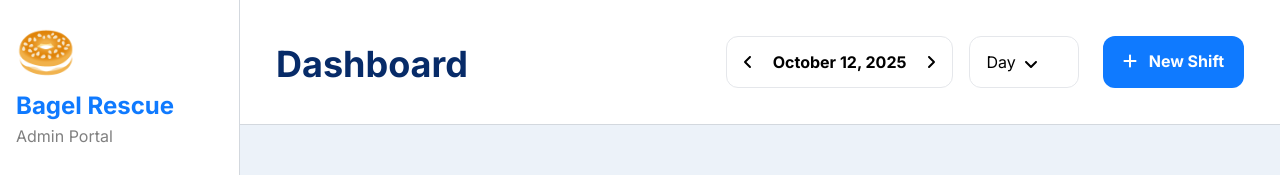
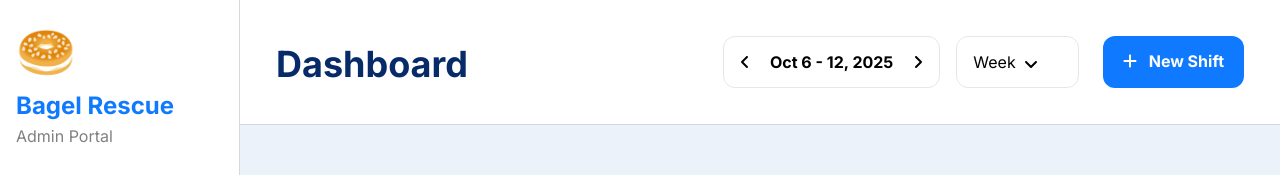
Before and after one commit to GTBitsOfGood/bagel-rescue, a Next.js app: page /AdminNavView/WeeklyShiftDashboard in a window 1280 px wide. Shown: the top 175 px of the page. Built offline with nearby package versions, Linux system fonts and the light colour scheme; no server answers; the database is empty.

Commit message:
update WeeklyShiftDashboard to use new component and update AddDays function to work with weeks

```diff
--- a/src/app/AdminNavView/WeeklyShiftDashboard/page.tsx
+++ b/src/app/AdminNavView/WeeklyShiftDashboard/page.tsx
@@ -13,7 +13,7 @@ import { Shift } from "@/server/db/models/shift";
 import { IRoute } from "@/server/db/models/Route";
 import { getAllShifts } from "@/server/db/actions/shift";
 import { getAllRoutes } from "@/server/db/actions/Route";
-import DashboardHeader from '../../components/DailyDashboard';
+import WeeklyDashboardHeader from '../../components/WeeklyDashboard';
 import AdminSidebar from '../../../components/AdminSidebar';
 
 function WeeklyShiftDashboard() {
@@ -175,7 +175,7 @@ function WeeklyShiftDashboard() {
                   <p className="route-card-time">
                     {getTimesHeader(route)} {getDaysHeader(route)}
                   </p>
-                  <button>
+                  <button title="More options">
                     <FontAwesomeIcon
                       icon={faEllipsis}
                       className="route-card-ellipsis-icon"
@@ -228,9 +228,9 @@ function WeeklyShiftDashboard() {
     <div className="flex">
       <AdminSidebar />
       <div className='flex flex-col flex-1'>
-        <DashboardHeader date={date} AddDays={AddDays} />
+        <WeeklyDashboardHeader date={date} AddDays={AddDays} />
         <div className="container">
-          <div style={{ height: "50px" }}></div>
+          <div className="spacer-50"></div>
           <div className="search-settings">
             <button className="sort-by-btn">
               <FontAwesomeIcon icon={faArrowUpShortWide} />
--- a/src/app/AdminNavView/WeeklyShiftDashboard/stylesheet.css
+++ b/src/app/AdminNavView/WeeklyShiftDashboard/stylesheet.css
@@ -111,3 +111,7 @@
   font-size: 0.75em;
   font-weight: bold;
 }
+
+.spacer-50 {
+  height: 50px;
+}
```
